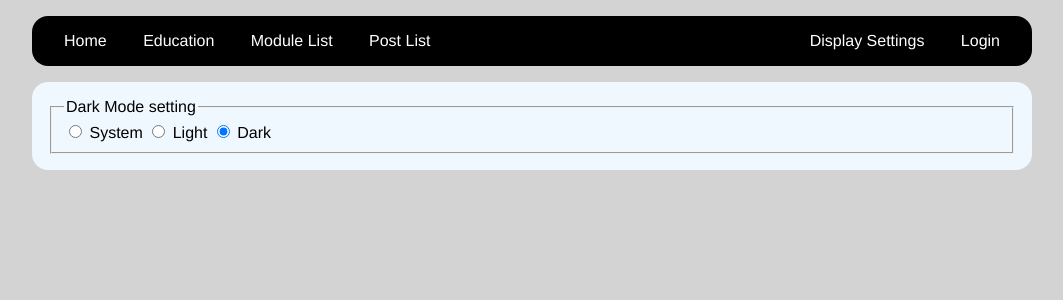
After one commit to timothyf1/cmt120-flask, a Flask app: page /profile/settings in a window 1280 px wide. The commit adds this page. Shown: the top 300 px of the page, without its empty margins (108-1171 px from the left). Run offline with Flask 3, Linux system fonts and the light colour scheme.

Commit message:
Added page for guests to change their dark mode setting

```diff
--- a/portfolio/profile/profile.py
+++ b/portfolio/profile/profile.py
@@ -41,3 +41,7 @@ def dark_mode_setting():
 @login_required
 def user_profile():
     return render_template('profile.html', title='Profile')
+
+@bp_profile.route('/settings')
+def anonymous_settings():
+    return render_template('anonymoussettings.html', title='Profile')
--- /dev/null
+++ b/portfolio/profile/static/set-darkmode.js
@@ -0,0 +1,7 @@
+let darkmodeField = document.getElementById('darkmode');
+
+function setDarkMode(value) {
+    localStorage.setItem('darkmode', value);
+    console.log(localStorage.getItem('darkmode'))
+    setCSSColourFile(`${value}`)
+}
--- /dev/null
+++ b/portfolio/profile/templates/anonymoussettings.html
@@ -0,0 +1,14 @@
+{% extends "content.html" %}
+
+{% block content %}
+<form>
+    <fieldset id="darkmode">
+        <legend>Dark Mode setting</legend>
+        <input checked id="dark-0" name="dark" type="radio" onchange="setDarkMode(0)"> <label for="dark-0">System</label>
+        <input checked id="dark-1" name="dark" type="radio" onchange="setDarkMode(1)"> <label for="dark-1">Light</label>
+        <input checked id="dark-2" name="dark" type="radio" onchange="setDarkMode(2)"> <label for="dark-2">Dark</label>
+    </fieldset>
+</form>
+
+<script src="{{ url_for('bp_profile.static',filename='set-darkmode.js') }}"></script>
+{% endblock content %}
--- a/portfolio/static/theme.js
+++ b/portfolio/static/theme.js
@@ -1,18 +1,26 @@
-let darkmode = 0
-
-if (!localStorage.getItem('darkmode')) {
-    localStorage.setItem('darkmode', darkmode);
-} else {
-    let darkmode = localStorage.getItem('darkmode')
+function setCSSColourFile(darkmode) {
+    let cssThemeTag = document.getElementById('theme')
+    switch (darkmode) {
+        case '0':
+            cssThemeTag.href = cssThemeTag.href.replace(/(colours)|(light)|(dark)/g, "colours")
+            break;
+        case '1':
+            cssThemeTag.href = cssThemeTag.href.replace(/(colours)|(light)|(dark)/g, "light")
+            break;
+        case '2':
+            cssThemeTag.href = cssThemeTag.href.replace(/(colours)|(light)|(dark)/g, "dark")
+            break;
+    }
 }
 
-let cssThemeTag = document.getElementById('theme')
+function readDarkModeSetting() {
+    if (localStorage.getItem('darkmode')) {
+        return localStorage.getItem('darkmode')
+    } else {
+        localStorage.setItem('darkmode', '0');
+        return '0'
+    }
+}
 
-switch (darkmode) {
-    case 1:
-        cssThemeTag.href = cssThemeTag.href.replace("colours", "light")
-        break;
-    case 2:
-        cssThemeTag.href = cssThemeTag.href.replace("colours", "dark")
-        break;
-}
+let darkmode = readDarkModeSetting()
+setCSSColourFile(darkmode)
--- a/portfolio/templates/layout.html
+++ b/portfolio/templates/layout.html
@@ -40,6 +40,7 @@
                 <a href="{{ url_for('bp_profile.user_profile') }}">Hello {{ current_user.username }}</a>
                 <a href="{{ url_for('bp_auth.logout') }}">Logout</a>
                 {% else %}
+                <a href="{{ url_for('bp_profile.anonymous_settings') }}">Display Settings</a>
                 <a href="{{ url_for('bp_auth.login') }}">Login</a>
                 {% endif %}
             </nav>
```
